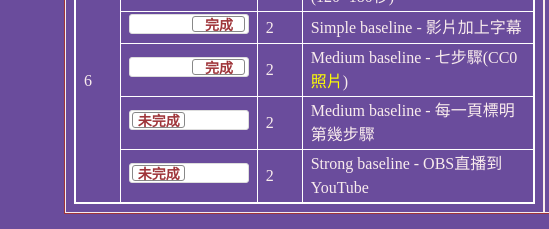
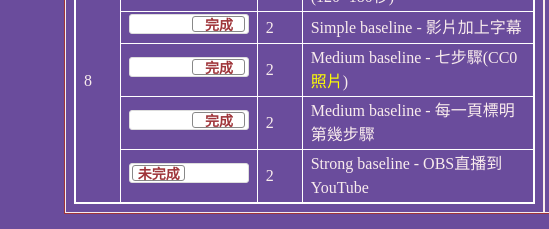
Before and after one commit to night2021-2021/ca2024f, a plain HTML site: page index.html in a window 1280 px wide. Shown: the part 2532-2761 px from the top of the page, 0-549 px from the left. Drawn offline with nearby package versions, Linux system fonts and the light colour scheme; a web font is replaced by a local one.

Commit message:
少一個checked

```diff
--- a/index.html
+++ b/index.html
@@ -339,7 +339,7 @@
             <td><input type="checkbox" class="flipswitch" id="myCheckbox31" checked></td><td id='m31'>2</td><td>Simple baseline - 三分鐘(120~180秒)</td></tr>
         <tr><td><input type="checkbox" class="flipswitch" id="myCheckbox32" checked></td><td id='m32'>2</td><td>Simple baseline - 影片加上字幕</td></tr>
         <tr><td><input type="checkbox" class="flipswitch" id="myCheckbox33" checked></td><td id='m33'>2</td><td>Medium baseline - 七步驟(CC0 <span style="color:yellow;">照片</span>)</td></tr>
-        <tr><td><input type="checkbox" class="flipswitch" id="myCheckbox34" c></td><td id='m34'>2</td><td>Medium baseline  - 每一頁標明第幾步驟 </td></tr>
+        <tr><td><input type="checkbox" class="flipswitch" id="myCheckbox34" checked></td><td id='m34'>2</td><td>Medium baseline  - 每一頁標明第幾步驟 </td></tr>
         <tr><td><input type="checkbox" class="flipswitch" id="myCheckbox35"></td><td id='m35'>2</td><td>Strong baseline - OBS直播到YouTube </td></tr>
       </table>
       <!-- hw03: 評分表 -->
```
